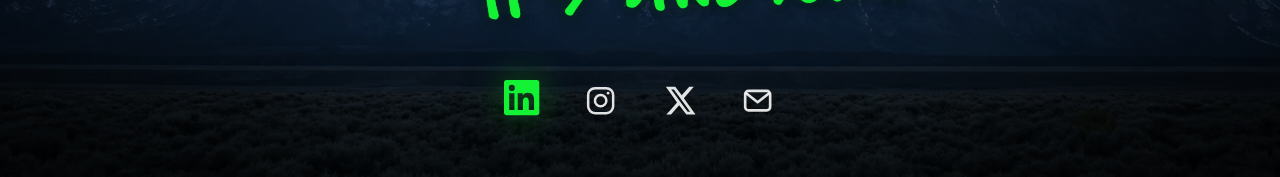
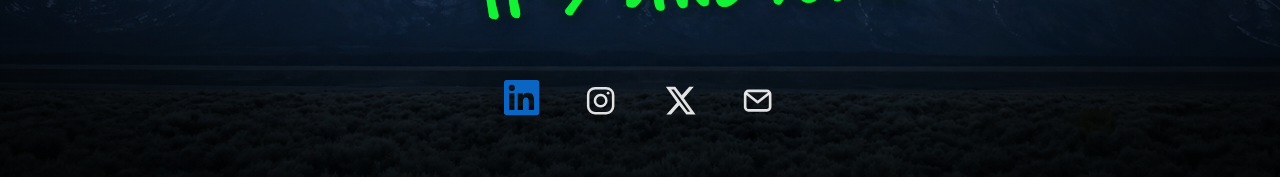
Before and after one commit to stridesz/victor-portfolio, a Next.js app: page / in a window 1280 px wide. In both pictures the pointer is over the link 522 px from the left and 575 px from the top of the page. Shown: the part 475-652 px from the top of the page. Built offline with nearby package versions, Linux system fonts and the light colour scheme.

Commit message:
Update social icon hover colors

```diff
--- a/app/globals.css
+++ b/app/globals.css
@@ -177,10 +177,30 @@ body {
 
 .social-icon:hover,
 .social-icon:focus-visible {
-  color: var(--ye-green);
-  filter: drop-shadow(0 0 15px rgba(19, 242, 53, 0.42)) drop-shadow(0 4px 16px rgba(0, 0, 0, 0.72));
+  filter: drop-shadow(0 4px 16px rgba(0, 0, 0, 0.72));
   transform: translateY(-2px) scale(1.06);
   outline: none;
+}
+
+.social-linkedin:hover,
+.social-linkedin:focus-visible {
+  color: #0a66c2;
+}
+
+.social-instagram:hover,
+.social-instagram:focus-visible {
+  color: #e4405f;
+}
+
+.social-x:hover,
+.social-x:focus-visible {
+  color: #000000;
+  filter: drop-shadow(0 1px 7px rgba(255, 255, 255, 0.42)) drop-shadow(0 4px 16px rgba(0, 0, 0, 0.72));
+}
+
+.social-email:hover,
+.social-email:focus-visible {
+  color: #ea4335;
 }
 
 .social-icon:active {
--- a/app/page.tsx
+++ b/app/page.tsx
@@ -11,21 +11,25 @@ const socialLinks = [
   {
     label: "LinkedIn",
     href: "https://www.linkedin.com/in/victor-qi/",
+    variant: "linkedin",
     Icon: LinkedInIcon,
   },
   {
     label: "Instagram",
     href: "https://www.instagram.com/victor.qii/",
+    variant: "instagram",
     Icon: InstagramIcon,
   },
   {
     label: "X",
     href: "https://x.com/stridesoles",
+    variant: "x",
     Icon: XIcon,
   },
   {
     label: "Email",
     href: "mailto:victorqi0707@gmail.com",
+    variant: "email",
     Icon: MailIcon,
   },
 ];
@@ -50,13 +54,13 @@ export default function Home() {
         </h1>
 
         <nav className="social-links" aria-label="Social links">
-          {socialLinks.map(({ label, href, Icon }) => (
+          {socialLinks.map(({ label, href, variant, Icon }) => (
             <a
               key={label}
               href={href}
               target={href.startsWith("http") ? "_blank" : undefined}
               rel={href.startsWith("http") ? "noopener noreferrer" : undefined}
-              className="social-icon"
+              className={`social-icon social-${variant}`}
               aria-label={label}
               title={label}
             >
```
